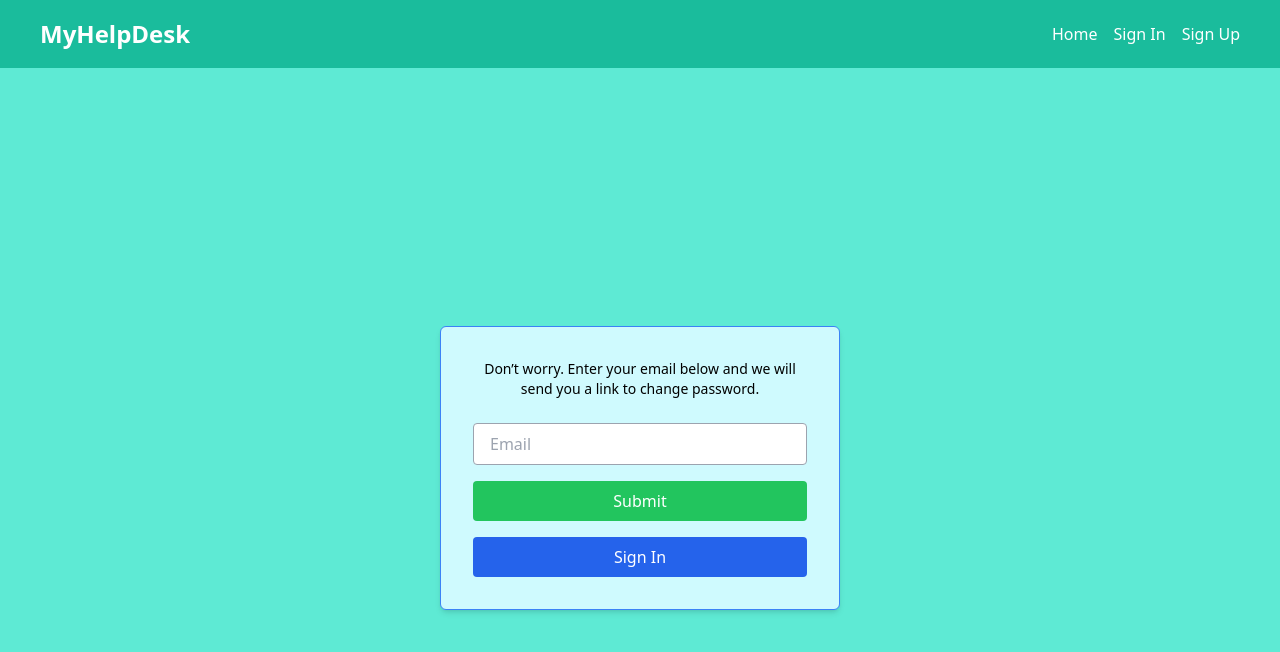
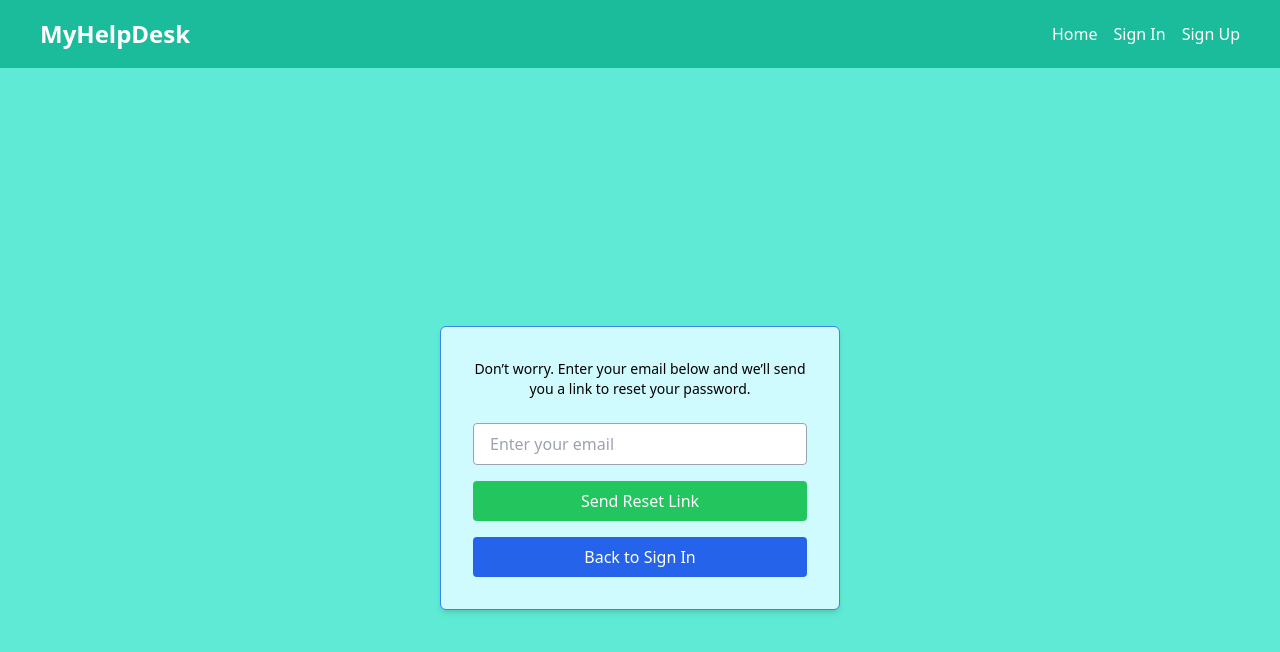
Before and after one commit to AnkitBaghel93/TicketBooking, a React (Create React App) app in the folder frontend/: page /forgot-password in a window 1280 px wide. Shown: the top 652 px of the page. Built offline with nearby package versions, Linux system fonts and the light colour scheme.

Commit message:
Update ForgotPassword.jsx

```diff
--- a/frontend/src/pages/Auth/ForgotPassword.jsx
+++ b/frontend/src/pages/Auth/ForgotPassword.jsx
@@ -1,36 +1,58 @@
-import React from 'react';
+import React, { useState } from 'react';
+import axios from 'axios';
 import { Link } from 'react-router-dom';
 
 const ForgotPassword = () => {
+  const [email, setEmail] = useState('');
+  const [message, setMessage] = useState('');
+  const [error, setError] = useState('');
+
+  const handleSubmit = async (e) => {
+    e.preventDefault();
+    setMessage('');
+    setError('');
+
+    try {
+      const res = await axios.post('http://localhost:5000/api/auth/forgot-password', { email });
+      setMessage(res.data.message);
+    } catch (err) {
+      setError(err.response?.data?.message || 'Something went wrong.');
+    }
+  };
+
   return (
     <div className="min-h-screen flex items-center justify-center bg-teal-300">
       <div className="w-[400px] p-8 bg-cyan-100 border border-blue-500 rounded-md shadow-md text-center">
         <p className="mb-6 text-sm">
-          Don’t worry. Enter your email below and we will <br />
-          send you a link to change password.
+          Don’t worry. Enter your email below and we’ll send you a link to reset your password.
         </p>
 
-        <form className="space-y-4">
+        <form className="space-y-4" onSubmit={handleSubmit}>
           <input
             type="email"
-            placeholder="Email"
+            placeholder="Enter your email"
+            value={email}
+            onChange={(e) => setEmail(e.target.value)}
+            required
             className="w-full px-4 py-2 border border-gray-400 rounded"
           />
-
           <button
             type="submit"
             className="w-full bg-green-500 hover:bg-green-600 text-white py-2 rounded"
           >
-            Submit
+            Send Reset Link
           </button>
         </form>
+
+        {message && <p className="text-green-700 text-sm mt-2">{message}</p>}
+        {error && <p className="text-red-600 text-sm mt-2">{error}</p>}
 
         <div className="mt-4">
           <Link
             to="/signin"
             className="inline-block w-full bg-blue-600 hover:bg-blue-700 text-white py-2 rounded"
           >
-            Sign In
+            Back to Sign In
           </Link>
         </div>
       </div>
```
